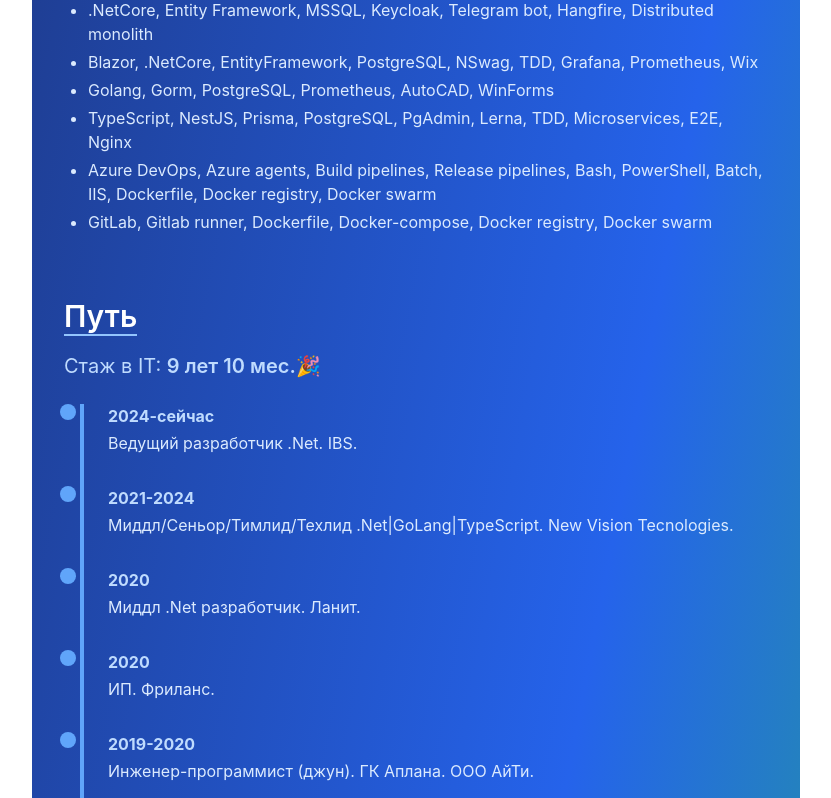
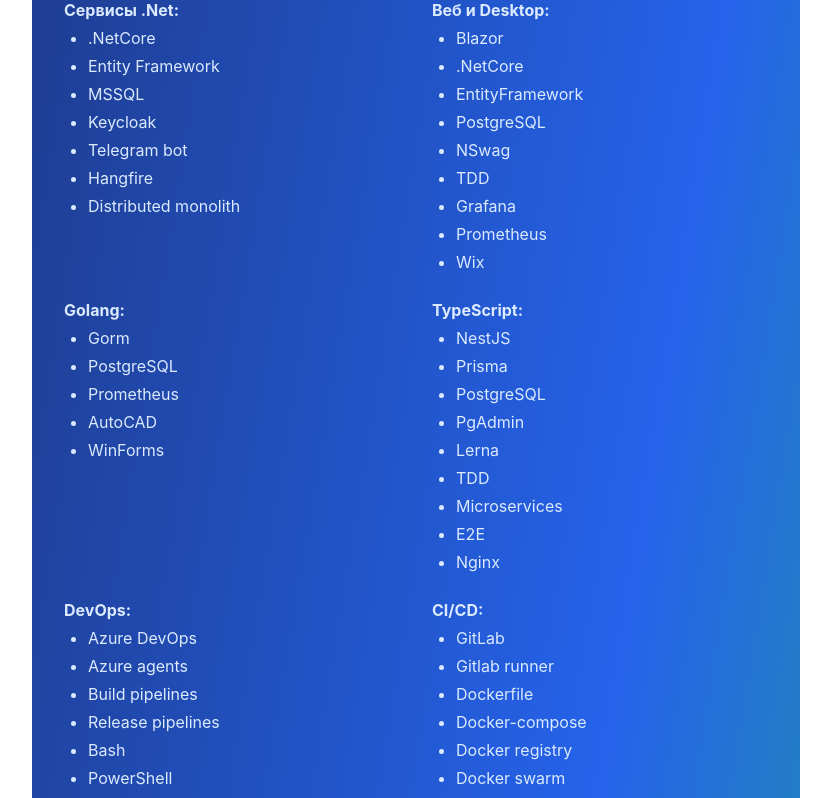
Before and after one commit to Zefirrat/my-landing, a React (Create React App) app: page / in a window 1280 px wide. Shown: the part 440-1238 px from the top of the page, without its empty margins (224-1055 px from the left). Built offline with nearby package versions, Linux system fonts and the light colour scheme.

Commit message:
Refactor technology stack structure and enhance animations in sections

```diff
--- a/src/App.jsx
+++ b/src/App.jsx
@@ -44,12 +44,83 @@
 
 
 const stacks = [
-    '.NetCore, Entity Framework, MSSQL, Keycloak, Telegram bot, Hangfire, Distributed monolith',
-    'Blazor, .NetCore, EntityFramework, PostgreSQL, NSwag, TDD, Grafana, Prometheus, Wix',
-    'Golang, Gorm, PostgreSQL, Prometheus, AutoCAD, WinForms',
-    'TypeScript, NestJS, Prisma, PostgreSQL, PgAdmin, Lerna, TDD, Microservices, E2E, Nginx',
-    'Azure DevOps, Azure agents, Build pipelines, Release pipelines, Bash, PowerShell, Batch, IIS, Dockerfile, Docker registry, Docker swarm',
-    'GitLab, Gitlab runner, Dockerfile, Docker-compose, Docker registry, Docker swarm',
+    {
+        category: 'Сервисы .Net',
+        technologies: [
+            '.NetCore',
+            'Entity Framework',
+            'MSSQL',
+            'Keycloak',
+            'Telegram bot',
+            'Hangfire',
+            'Distributed monolith',
+        ],
+    },
+    {
+        category: 'Веб и Desktop',
+        technologies: [
+            'Blazor',
+            '.NetCore',
+            'EntityFramework',
+            'PostgreSQL',
+            'NSwag',
+            'TDD',
+            'Grafana',
+            'Prometheus',
+            'Wix',
+        ],
+    },
+    {
+        category: 'Golang',
+        technologies: [
+            'Gorm',
+            'PostgreSQL',
+            'Prometheus',
+            'AutoCAD',
+            'WinForms',
+        ],
+    },
+    {
+        category: 'TypeScript',
+        technologies: [
+            'NestJS',
+            'Prisma',
+            'PostgreSQL',
+            'PgAdmin',
+            'Lerna',
+            'TDD',
+            'Microservices',
+            'E2E',
+            'Nginx',
+        ],
+    },
+    {
+        category: 'DevOps',
+        technologies: [
+            'Azure DevOps',
+            'Azure agents',
+            'Build pipelines',
+            'Release pipelines',
+            'Bash',
+            'PowerShell',
+            'Batch',
+            'IIS',
+            'Dockerfile',
+            'Docker registry',
+            'Docker swarm',
+        ],
+    },
+    {
+        category: 'CI/CD',
+        technologies: [
+            'GitLab',
+            'Gitlab runner',
+            'Dockerfile',
+            'Docker-compose',
+            'Docker registry',
+            'Docker swarm',
+        ],
+    },
 ];
 
 const achievements = [
@@ -67,7 +138,7 @@
 
 const sectionVariants = {
     hidden: { opacity: 0, y: 20 },
-    visible: (i) => ({ opacity: 1, y: 0, transition: { delay: i * 0.2 } }),
+    visible: (i) => ({ opacity: 1, y: 0, transition: { duration: 0.5 } }),
 };
 
 export default function App() {
@@ -109,25 +180,40 @@
                     </motion.header>
 
                     {/* About Section */}
-                    <motion.section custom={0} initial="hidden" animate="visible" variants={sectionVariants}>
+                    <motion.section custom={0} initial="hidden" whileInView="visible" viewport={{ once: true, amount: 0.3 }} variants={sectionVariants}>
                         <h2 className="text-3xl font-semibold mb-4 border-b-2 border-blue-300 inline-block">О себе</h2>
                         <p className="leading-relaxed text-blue-100">
-                            Эксперт в проектировании и разработке высоконагруженных и интеграционных систем, автоматизации процессов и CI/CD. Веду проекты от архитектуры до внедрения, менторю команду, активно делюсь опытом.
+                            Эксперт в проектировании и разработке интеграционных систем, автоматизации процессов и CI/CD. Веду проекты от архитектуры до внедрения, менторю команду, активно делюсь опытом.
                         </p>
                     </motion.section>
 
                     {/* Stack Section */}
-                    <motion.section custom={1} initial="hidden" animate="visible" variants={sectionVariants}>
+                    <motion.section custom={1} initial="hidden" whileInView="visible" viewport={{ once: true, amount: 0.3 }} variants={sectionVariants}>
                         <h2 className="text-3xl font-semibold mb-4 border-b-2 border-blue-300 inline-block">Технологический стек</h2>
-                        <ul className="list-disc ml-6 text-blue-100 space-y-1">
+                        <ul className="grid grid-cols-1 md:grid-cols-2 gap-x-8 gap-y-6 text-blue-100">
                             {stacks.map((stack, idx) => (
-                                <li key={idx}>{stack}</li>
+                                <li key={idx}>
+                                    <span className="font-bold">{stack.category}:</span>
+                                    <ul className="list-disc ml-6 mt-1 space-y-1">
+                                        {stack.technologies.map((tech, tIdx) => (
+                                            <motion.li
+                                                key={tIdx}
+                                                initial={{ opacity: 0, x: -10 }}
+                                                whileInView={{ opacity: 1, x: 0 }}
+                                                viewport={{ once: true, amount: 0.6 }}
+                                                transition={{ duration: 0.4, delay: 0 }}
+                                            >
+                                                {tech}
+                                            </motion.li>
+                                        ))}
+                                    </ul>
+                                </li>
                             ))}
                         </ul>
                     </motion.section>
 
                     {/* Timeline Section */}
-                    <motion.section custom={2} initial="hidden" animate="visible" variants={sectionVariants}>
+                    <motion.section custom={2} initial="hidden" whileInView="visible" viewport={{ once: true, amount: 0.3 }} variants={sectionVariants}>
                         <h2 className="text-3xl font-semibold mb-2 border-b-2 border-blue-300 inline-block">Путь</h2>
                         <div className="mb-6">
                             <h3 className="text-xl font-normal text-blue-200 mt-2">
@@ -139,8 +225,9 @@
                                 <motion.li
                                     key={idx}
                                     initial={{ opacity: 0, x: -20 }}
-                                    animate={{ opacity: 1, x: 0 }}
-                                    transition={{ delay: idx * 0.2 }}
+                                    whileInView={{ opacity: 1, x: 0 }}
+                                    viewport={{ once: true, amount: 0.6 }}
+                                    transition={{ duration: 0.5 }}
                                     className="relative pl-6"
                                 >
                                     <span className="absolute -left-6 top-0 w-4 h-4 bg-blue-400 rounded-full" />
@@ -152,11 +239,19 @@
                     </motion.section>
 
                     {/* Achievements Section */}
-                    <motion.section custom={3} initial="hidden" animate="visible" variants={sectionVariants}>
+                    <motion.section custom={3} initial="hidden" whileInView="visible" viewport={{ once: true, amount: 0.3 }} variants={sectionVariants}>
                         <h2 className="text-3xl font-semibold mb-4 border-b-2 border-blue-300 inline-block">Достижения</h2>
                         <ul className="list-disc ml-6 text-blue-100 space-y-1">
                             {achievements.map((ach, idx) => (
-                                <li key={idx}>{ach}</li>
+                                <motion.li
+                                    key={idx}
+                                    initial={{ opacity: 0, x: -20 }}
+                                    whileInView={{ opacity: 1, x: 0 }}
+                                    viewport={{ once: true, amount: 0.6 }}
+                                    transition={{ duration: 0.5, delay: idx * 0.15 }}
+                                >
+                                    {ach}
+                                </motion.li>
                             ))}
                         </ul>
                     </motion.section>
@@ -188,7 +283,7 @@
                     />
 
                     {/* Contacts Section */}
-                    <motion.section custom={5} initial="hidden" animate="visible" variants={sectionVariants} className="text-center">
+                    <motion.section custom={5} initial="hidden" whileInView="visible" viewport={{ once: true, amount: 0.3 }} variants={sectionVariants} className="text-center">
                         <h2 className="text-3xl font-semibold mb-4 border-b-2 border-blue-300 inline-block">Контакты</h2>
                         <div className="flex flex-col items-center space-y-2 text-blue-100">
                             <a href="mailto:leonid.pavlov@example.com" className="hover:text-blue-200">mail@lpavlov.ru</a>
--- a/src/components/CertificatesSection.jsx
+++ b/src/components/CertificatesSection.jsx
@@ -5,14 +5,17 @@
     if (!certificates || certificates.length === 0) return null;
 
     return (
-        <motion.section custom={custom} initial="hidden" animate="visible" variants={sectionVariants}>
+        <motion.section custom={custom} initial="hidden" whileInView="visible" viewport={{ once: true, amount: 0.3 }} variants={sectionVariants}>
             <h3 className="text-3xl font-semibold mb-6 border-b-2 border-blue-300 inline-block">{title}</h3>
             <div className="flex flex-wrap gap-8 items-stretch">
                 {certificates.map((cert, idx) => (
                     <motion.div
                         key={idx}
+                        initial={{ opacity: 0, y: 30 }}
+                        whileInView={{ opacity: 1, y: 0 }}
+                        viewport={{ once: true, amount: 0.4 }}
+                        transition={{ type: 'spring', stiffness: 300, delay: idx * 0.15 }}
                         whileHover={{ scale: 1.05, boxShadow: '0px 10px 20px rgba(0,0,0,0.3)' }}
-                        transition={{ type: 'spring', stiffness: 300 }}
                         onClick={() => setActiveImage(cert)}
                         className="bg-white/10 border border-blue-200 rounded-xl p-6 flex items-center space-x-4 cursor-pointer min-w-[220px] max-w-xs flex-1"
                     >
```
